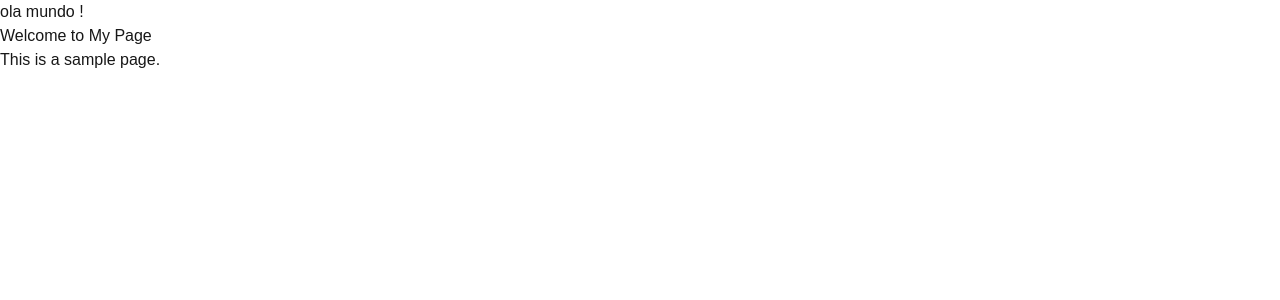
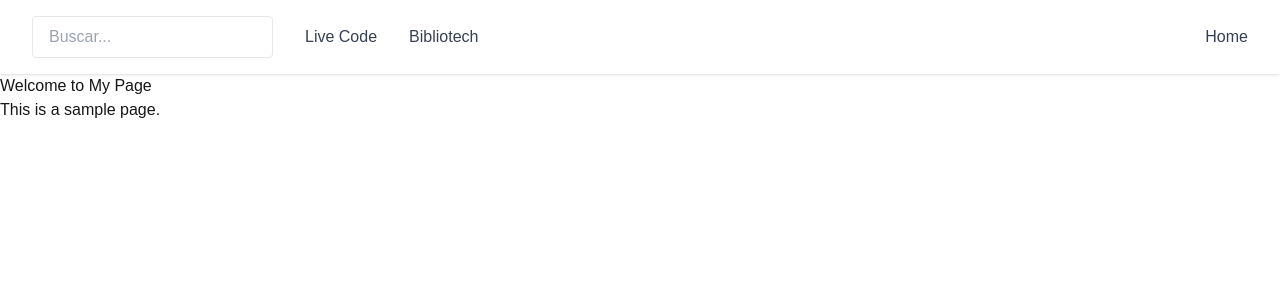
Before and after one commit to Marcosgt1111/Arymugs, a Next.js app: page / in a window 1280 px wide. Shown: the top 300 px of the page. Built offline with nearby package versions, Linux system fonts and the light colour scheme.

Commit message:
FEAT: Adicionando Header

```diff
--- /dev/null
+++ b/src/components/Button/index.tsx
@@ -0,0 +1,9 @@
+const Button = ( title ) => {
+    return (
+        <button className="ml-4 px-4 py-2 bg-blue-500 text-white rounded">
+            Title
+        </button>
+    );
+};
+
+export { Button };
--- a/src/components/Header/index.tsx
+++ b/src/components/Header/index.tsx
@@ -1,8 +1,23 @@
 const Header = () => {
     return (
-        <header>
-            <div>
-                ola mundo !
+        <header className="bg-white shadow">
+            <div className="container mx-auto px-4 py-4 flex justify-between items-center">
+                <div className="flex items-center">
+                    <div className="ml-4">
+                        <input
+                            type="text"
+                            placeholder="Buscar..."
+                            className="px-4 py-2 border rounded"
+                        />
+                    </div>
+                    <nav className="ml-4">
+                        <a href="#" className="px-4 py-2 text-gray-700">Live Code</a>
+                        <a href="#" className="px-4 py-2 text-gray-700">Bibliotech</a>
+                    </nav>
+                </div>
+                <div className="flex items-center">
+                    <a href="#" className="px-4 py-2 text-gray-700">Home</a>
+                </div>
             </div>
         </header>
     );
```
